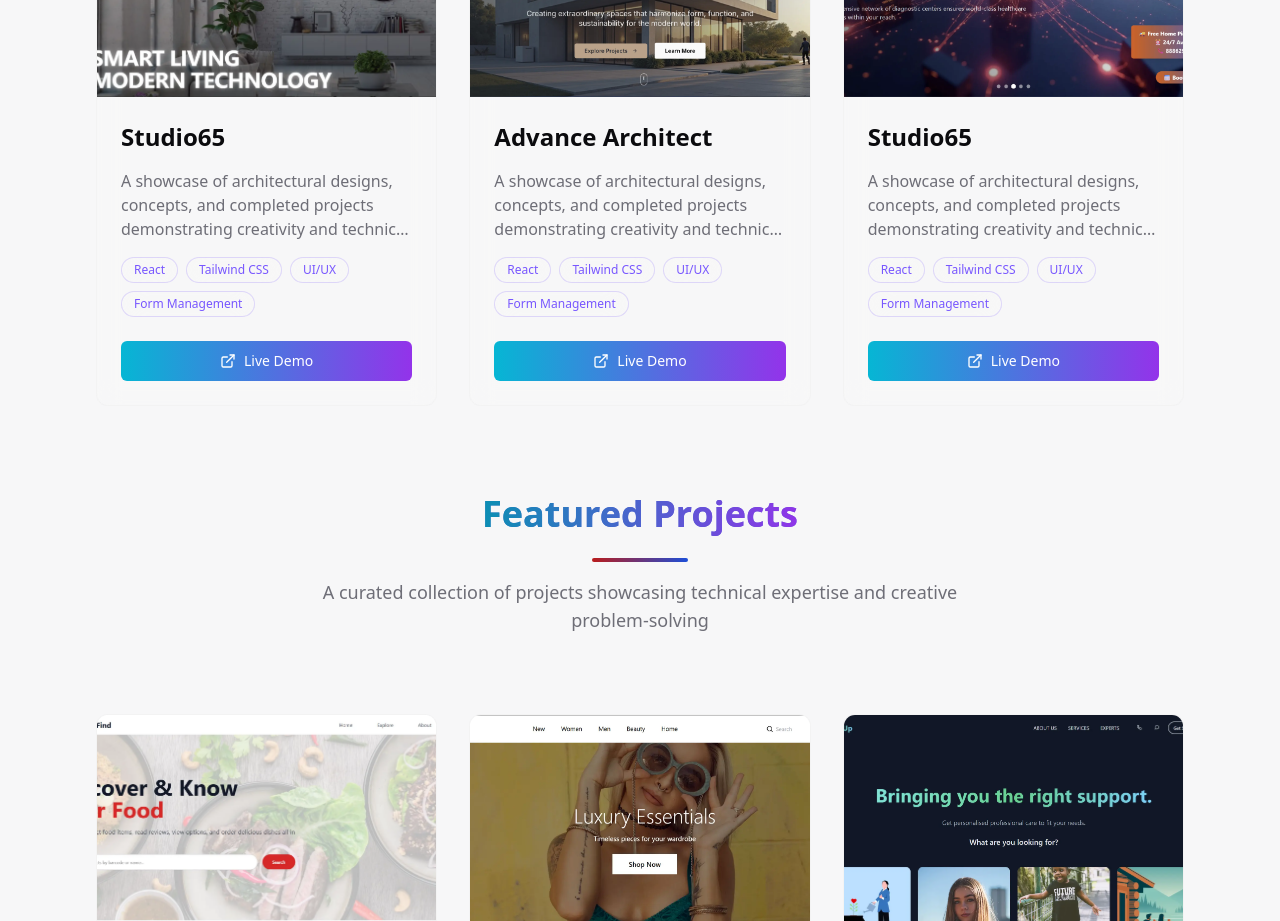
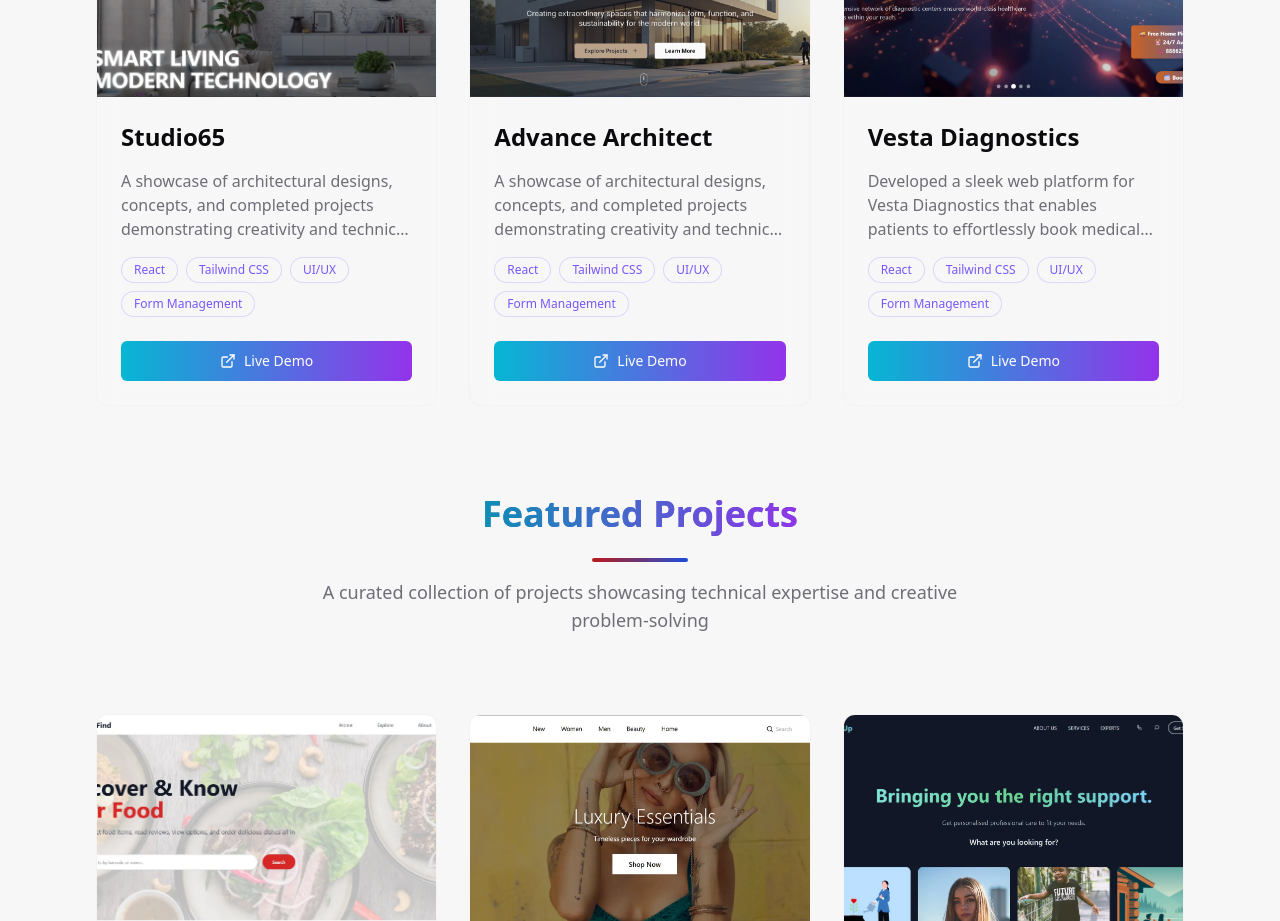
Before and after one commit to namit-x/Portfolio, a React (Vite) app: page / in a window 1280 px wide. Shown: the part 2980-3901 px from the top of the page. Built offline with nearby package versions, Linux system fonts and the light colour scheme.

Commit message:
adjusted alignments

```diff
--- a/src/components/HeroSection.tsx
+++ b/src/components/HeroSection.tsx
@@ -276,7 +276,7 @@ export default function HeroSection() {
         <div className="w-1/2 max-w-2xl space-y-6 overflow-hidden">
           {/* Greeting */}
           <p className={clsx(
-            "font-mono text-2xl xl:text-3xl animate-fade-in w-[180px]",
+            "font-mono text-2xl xl:text-3xl animate-fade-in w-[200px]",
             theme === 'light'
               ? "text-transparent bg-clip-text bg-gradient-to-r from-cyan-600 to-purple-600"
               : "text-transparent bg-clip-text bg-gradient-to-r from-blue-500 to-red-500"
--- a/src/components/Projects.tsx
+++ b/src/components/Projects.tsx
@@ -25,8 +25,8 @@ const realLifeProjects = [
     icon: <Palette className="w-5 h-5" />,
   },
   {
-    title: "Studio65",
-    description: "A showcase of architectural designs, concepts, and completed projects demonstrating creativity and technical expertise in architecture.",
+    title: "Vesta Diagnostics",
+    description: "Developed a sleek web platform for Vesta Diagnostics that enables patients to effortlessly book medical tests online and access essential diagnostic information with ease.",
     image: "/Vesta.webp",
     technologies: ["React", "Tailwind CSS", "UI/UX", "Form Management"],
     liveUrl: "https://www.vestadiagnostics.in",
@@ -79,7 +79,7 @@ const Projects = () => {
         <div className="text-center mb-12 space-y-4">
           <div className={clsx("flex items-center justify-center gap-3 mb-4"
           )}>
-            <h2  className={clsx("text-3xl sm:text-4xl font-bold p-2",
+            <h2 className={clsx("text-3xl sm:text-4xl font-bold p-2",
               theme === 'light'
                 ? "text-transparent bg-clip-text bg-gradient-to-r from-cyan-600 to-purple-600"
                 : "text-transparent bg-clip-text bg-gradient-to-r from-blue-500 to-red-500"
@@ -112,7 +112,7 @@ const Projects = () => {
               ? "text-transparent bg-clip-text bg-gradient-to-r from-cyan-600 to-purple-600"
               : "text-transparent bg-clip-text bg-gradient-to-r from-blue-500 to-red-500"
           )}>
-           <h2  className={clsx("text-3xl sm:text-4xl font-bold p-2",
+            <h2 className={clsx("text-3xl sm:text-4xl font-bold p-2",
               theme === 'light'
                 ? "text-transparent bg-clip-text bg-gradient-to-r from-cyan-600 to-purple-600"
                 : "text-transparent bg-clip-text bg-gradient-to-r from-blue-500 to-red-500"
```
Lines whose indentation alone changed are shown as unchanged.
